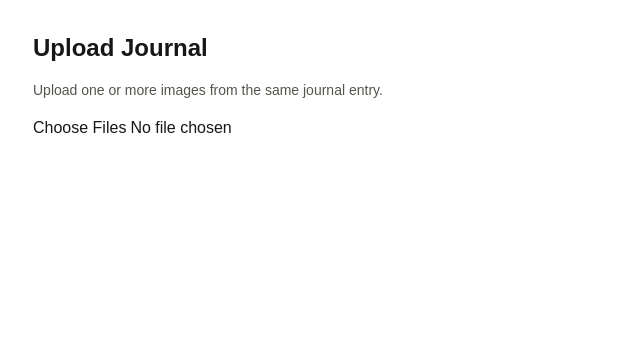
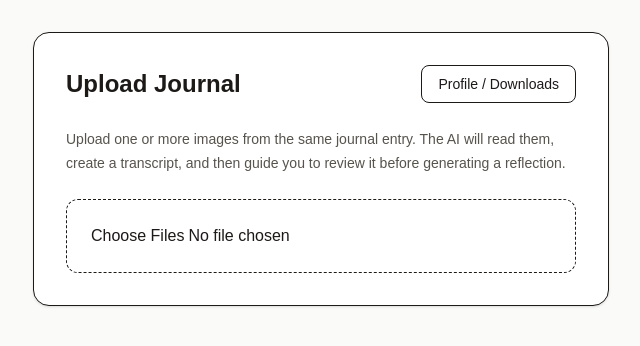
Before and after one commit to diegouriber/AI-Journal, a Next.js app: page /upload in a window 1280 px wide. Shown: the top 346 px of the page, without its empty margins (319-959 px from the left). Built offline with nearby package versions, Linux system fonts and the light colour scheme; no server answers.

Commit message:
add profile button to upload

```diff
--- a/app/upload/page.tsx
+++ b/app/upload/page.tsx
@@ -82,21 +82,39 @@ export default function UploadPage() {
   }
 
   return (
-    <main className="min-h-screen p-8">
-      <div className="max-w-xl mx-auto space-y-4">
+    <main className="min-h-screen bg-stone-50 p-8 text-stone-900">
+      <div className="mx-auto max-w-xl space-y-6 rounded-2xl border bg-white p-8 shadow-sm">
+        <div className="flex items-center justify-between gap-4">
           <h1 className="text-2xl font-semibold">Upload Journal</h1>
-        <p className="text-sm text-stone-600">
-          Upload one or more images from the same journal entry.
+
+          <a
+            href="/profile"
+            className="rounded-lg border px-4 py-2 text-sm hover:bg-stone-50"
+          >
+            Profile / Downloads
+          </a>
+        </div>
+
+        <p className="text-sm leading-6 text-stone-600">
+          Upload one or more images from the same journal entry. The AI will
+          read them, create a transcript, and then guide you to review it before
+          generating a reflection.
         </p>
 
+        <div className="rounded-xl border border-dashed p-6">
           <input
             type="file"
             multiple
             accept="image/*,application/pdf"
             onChange={handleUpload}
           />
+        </div>
 
-        {message && <p>{message}</p>}
+        {message && (
+          <p className="rounded-lg bg-stone-100 p-3 text-sm text-stone-700">
+            {message}
+          </p>
+        )}
       </div>
     </main>
   )
```
Lines whose indentation alone changed are shown as unchanged.
